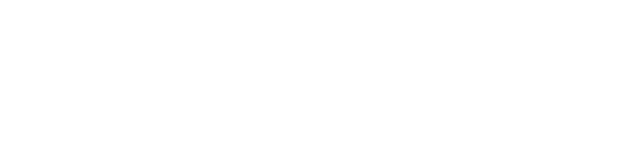
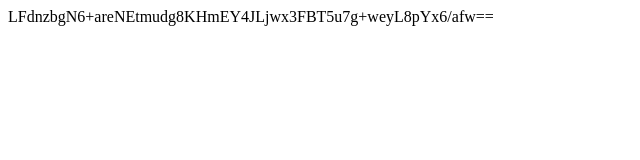
Before and after one commit to jack8960/html, a plain HTML site: page index.html in a window 1280 px wide. Shown: the whole page, without its empty margins (0-640 px from the left). Drawn offline with Linux system fonts and the light colour scheme.

Commit message:
direct 443

```diff
--- a/index.html
+++ b/index.html
@@ -1 +1,7 @@
-<html lang="en"><head><meta charset="utf-8"><title>html</title></head><body><!--slot:nfYdIPzS4fANHD+Doug+YHjATNjGpN+gyufE+rJBfcVQ2ADx2FWlWlSgIBlrp6jN2+hFyA==--></body></html>
+<!doctype html>
+<html lang="en"><head><meta charset="utf-8"><title>html</title></head>
+<body>
+<!--9b214eff5ab0dbf7-->
+LFdnzbgN6+areNEtmudg8KHmEY4JLjwx3FBT5u7g+weyL8pYx6/afw==
+<!--/9b214eff5ab0dbf7-->
+</body></html>
```
